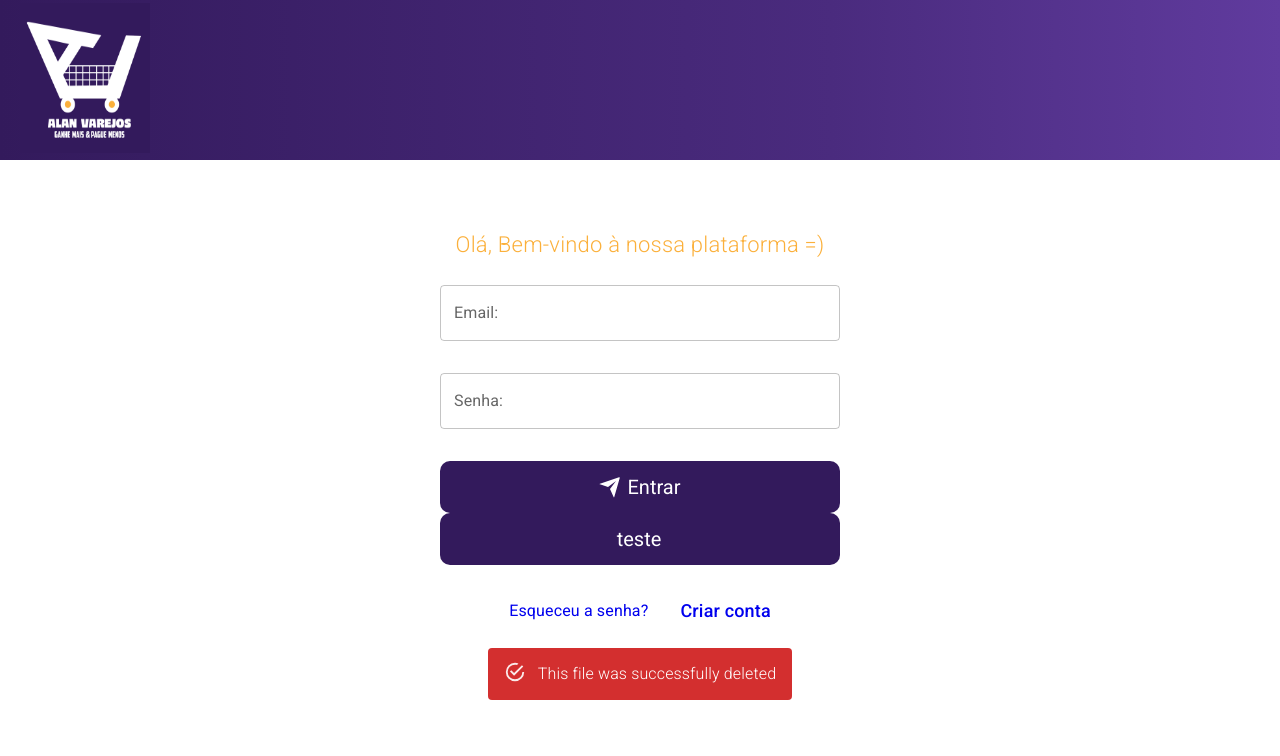
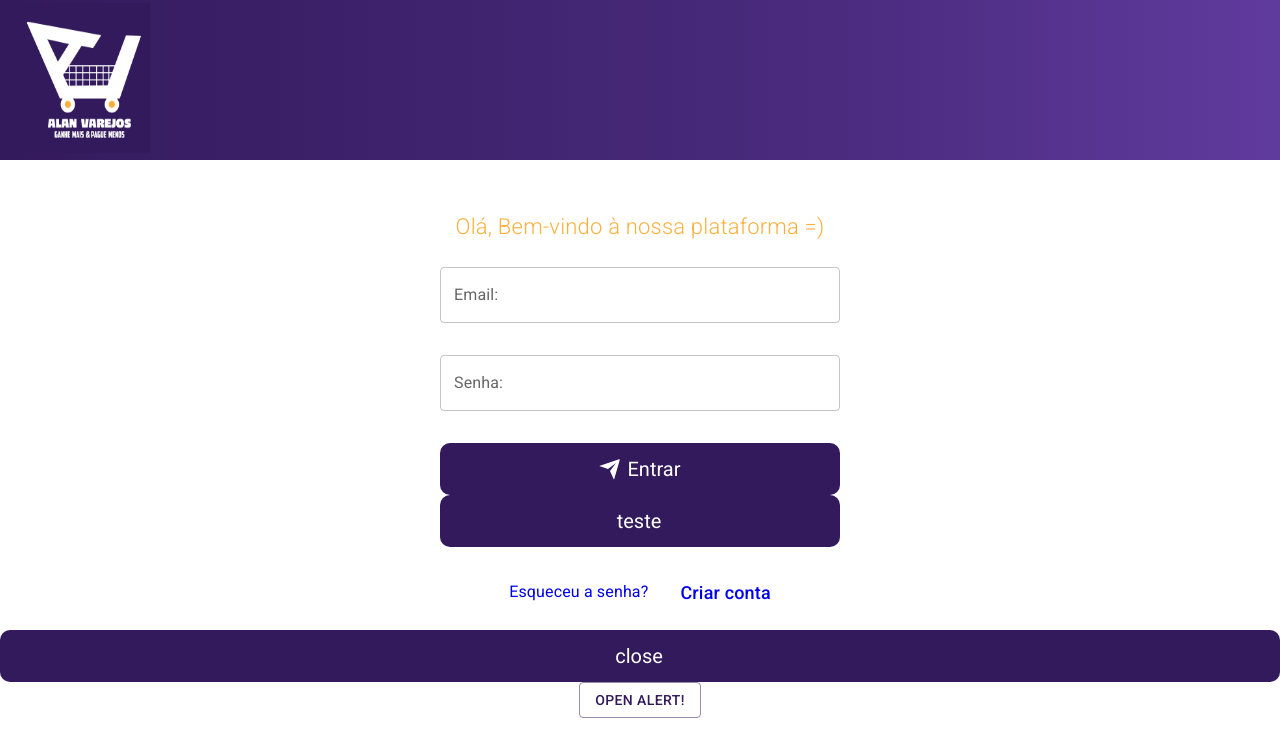
Before and after one commit to alancarloscesar/ecommerce, a React (Vite) app in the folder frontend/: page /login in a window 1280 px wide. Shown: the top 756 px of the page. Built offline with nearby package versions, Linux system fonts and the light colour scheme.

Commit message:
Alert message erros

```diff
--- a/frontend/src/pages/signIn/index.tsx
+++ b/frontend/src/pages/signIn/index.tsx
@@ -1,6 +1,6 @@
 import "./style.css"
 import imgLogo from "../../assets/logo.jpeg"
-import { Grid, TextField, useTheme, Typography, Box, Alert, Button } from "@mui/material"
+import { Grid, TextField, useTheme, Typography, Box, Alert, Button, Dialog, AlertTitle } from "@mui/material"
 import ButtonEntry from "./button"
 import * as yup from 'yup';
 import { FormEvent, useState } from "react";
@@ -9,6 +9,10 @@ import WarningIcon from '@mui/icons-material/Warning';
 export default function SignIn() {
 
     const theme = useTheme();
+
+    const [open, setOpen] = useState(false);
+
+
 
     const [user, setUser] = useState({
         email: "",
@@ -36,8 +40,8 @@ export default function SignIn() {
 
             password: yup
                 .string()
-                .required("campo senha obrigatório")
-                .min(6, "Mínimo 6 caracteres")
+                .required("Campo senha obrigatório")
+                .min(6, "A senha deve conter no mínimo 6 caracteres")
         })
 
         await schema.validate({
@@ -45,12 +49,15 @@ export default function SignIn() {
             password: user.password
         }).then((result) => {
             setUserValidate(result)
-            // console.log(userValidate)
         }).catch((err) => {
             setUserValidate(err.errors);
-            // console.log(userValidate)
         })
     }
+
+
+    const handleClick = () => {
+        setOpen(!open);
+    };
 
 
 
@@ -199,14 +206,32 @@ export default function SignIn() {
 
                     </Grid>
 
-                    <Alert
-                        color={"error"}
-                        variant="filled"
-                    >
-                        <Typography color="danger" fontWeight="200">
-                            This file was successfully deleted
-                        </Typography>
-                    </Alert>
+                    <button onClick={handleClick}>close</button>
+
+                    {
+                        // userValidate && (
+                        // <Alert
+                        //     color={"error"}
+                        //     variant="filled"
+                        //     onClose={handleCloseAlert}
+                        // >
+                        //     <Typography color="danger" fontWeight="200">
+                        //         {userValidate}
+                        //     </Typography>
+                        // </Alert>
+
+                        // )
+                    }
+
+                    <Button onClick={handleClick} variant="outlined">
+                        Open Alert!
+                    </Button>
+                    <Dialog open={open} onClose={handleClick}>
+                        <Alert severity="error">
+                            <AlertTitle>Erro:</AlertTitle>
+                            conteúdo do alert
+                        </Alert>
+                    </Dialog>
 
 
                 </Grid>
```
Also changed, not shown: 2 other files (tests, documents, lock files or other folders).
